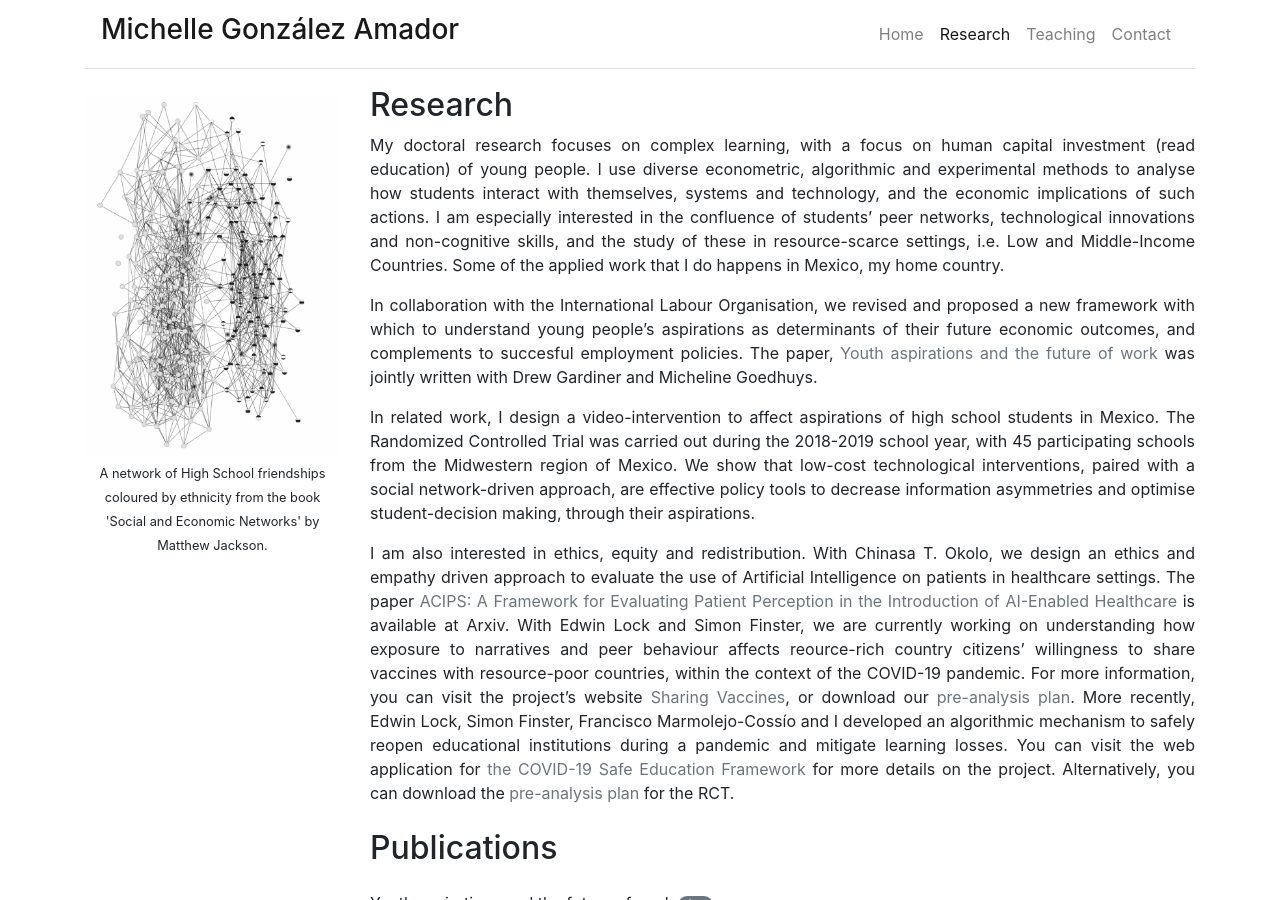
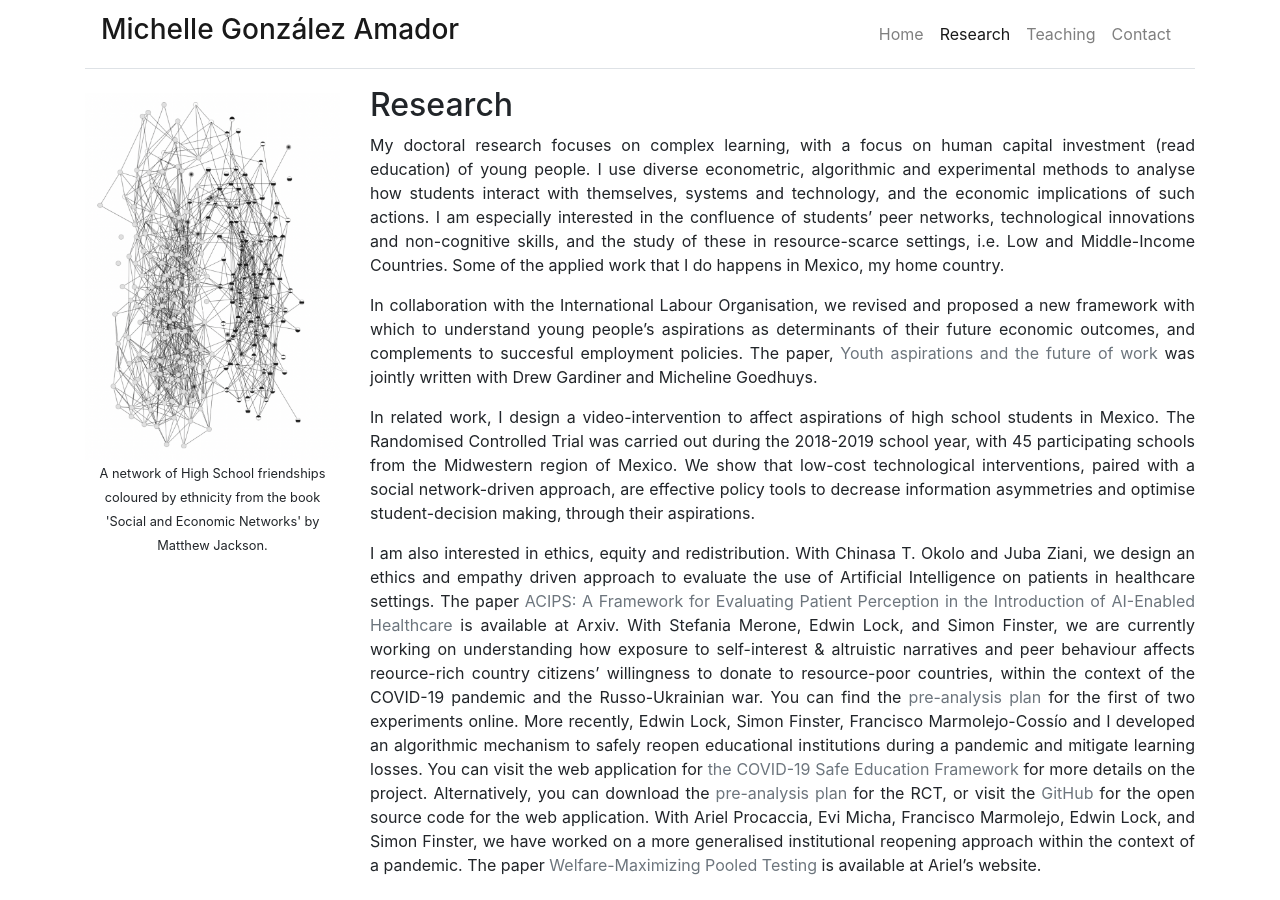
Before and after one commit to michelleg06/m-gonzalezamador.com, a Jekyll site: the page built from research.md, in a window 1280 px wide and 900 px high. Built offline with Jekyll 4.4.1, drawn with Linux system fonts in a browser that asks for light colours; nearby versions of some CDN libraries.

Commit message:
Update research.md

```diff
--- a/research.md
+++ b/research.md
@@ -15,19 +15,18 @@ The paper, [Youth aspirations and the future of work](https://www.ilo.org/employ
 was jointly written with Drew Gardiner and Micheline Goedhuys.
 
 In related work, I design a video-intervention to affect aspirations of high school
-students in Mexico. The Randomized Controlled Trial was carried out during the 2018-2019
+students in Mexico. The Randomised Controlled Trial was carried out during the 2018-2019
 school year, with 45 participating schools from the Midwestern region of Mexico. We show that
 low-cost technological interventions, paired with a social network-driven approach, are
 effective policy tools to decrease information asymmetries and optimise
 student-decision making, through their aspirations.
 
-I am also interested in ethics, equity and redistribution. With Chinasa T. Okolo, we design
+I am also interested in ethics, equity and redistribution. With Chinasa T. Okolo and Juba Ziani, we design
 an ethics and empathy driven approach to evaluate the use of Artificial Intelligence on patients
 in healthcare settings. The paper [ACIPS: A Framework for Evaluating Patient Perception in the Introduction of AI-Enabled Healthcare](https://arxiv.org/abs/2111.04456)
-is available at Arxiv. With Edwin Lock and Simon Finster, we are currently working on understanding
-how exposure to narratives and peer behaviour affects reource-rich country citizens' willingness to
-share vaccines with resource-poor countries, within the context of the COVID-19 pandemic. For more information, you can visit the project's website
-[Sharing Vaccines](https://www.sharing-vaccines.org/), or download our [pre-analysis plan](https://doi.org/10.1257/rct.8422-1.0). More recently, Edwin Lock, Simon Finster, Francisco Marmolejo-Cossío and I developed an algorithmic mechanism to safely reopen educational institutions during a pandemic and mitigate learning losses. You can visit the web application for [the COVID-19 Safe Education Framework](https://www.c-sef.com/) for more details on the project. Alternatively, you can download the [pre-analysis plan](https://doi.org/10.1257/rct.9466) for the RCT.
+is available at Arxiv. With Stefania Merone, Edwin Lock, and Simon Finster, we are currently working on understanding
+how exposure to self-interest & altruistic narratives and peer behaviour affects reource-rich country citizens' willingness to
+donate to resource-poor countries, within the context of the COVID-19 pandemic and the Russo-Ukrainian war. You can find the [pre-analysis plan](https://doi.org/10.1257/rct.8422-1.0) for the first of two experiments online. More recently, Edwin Lock, Simon Finster, Francisco Marmolejo-Cossío and I developed an algorithmic mechanism to safely reopen educational institutions during a pandemic and mitigate learning losses. You can visit the web application for [the COVID-19 Safe Education Framework](https://www.c-sef.com/) for more details on the project. Alternatively, you can download the [pre-analysis plan](https://doi.org/10.1257/rct.9466) for the RCT, or visit the [GitHub](https://github.com/edwinlock/csef) for the open source code for the web application. With Ariel Procaccia, Evi Micha, Francisco Marmolejo, Edwin Lock, and Simon Finster, we have worked on a more generalised institutional reopening approach within the context of a pandemic. The paper [Welfare-Maximizing Pooled Testing](http://procaccia.info/wp-content/uploads/2022/06/pooled.pdf) is available at Ariel's website.
 
 
 {% include publications.html %}
```
